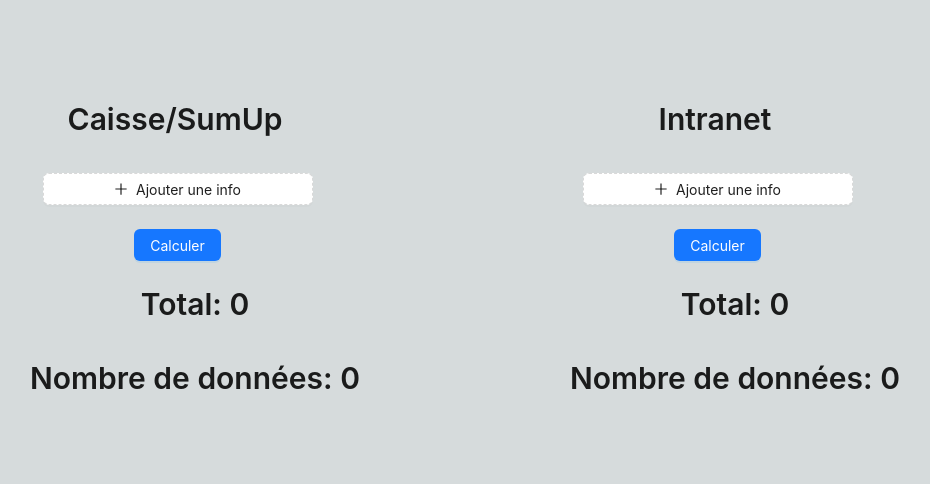
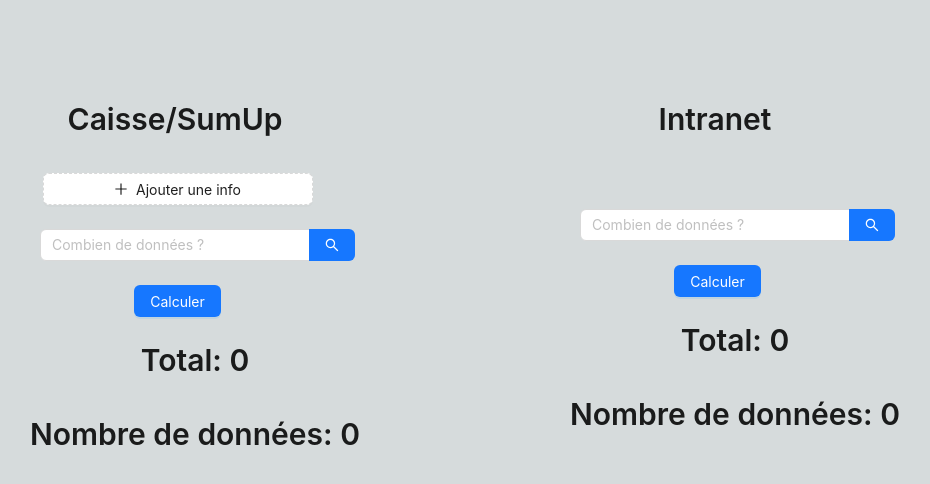
Before and after one commit to DylanGil/caisseIntranetCompare, a Next.js app: page / in a window 1280 px wide. Shown: the top 484 px of the page, without its empty margins (195-1125 px from the left). Built offline with nearby package versions, Linux system fonts and the light colour scheme.

Commit message:
add button How manh you want to add

```diff
--- a/src/pages/index.jsx
+++ b/src/pages/index.jsx
@@ -12,6 +12,7 @@
 } from "antd";
 
 const { Title } = Typography;
+const { Search } = Input;
 const formItemLayout = {
   wrapperCol: {
     xs: {
@@ -99,10 +100,8 @@
                             textAlignLast: "center",
                           }}
                           autoFocus={true}
-                          onKeyDown={(e) => {
-                            if (e.key === "Enter") {
-                              add();
-                            }
+                          onPressEnter={(e) => {
+                            add();
                           }}
                         />
                       </Form.Item>
@@ -134,6 +133,20 @@
                       Ajouter une info
                     </Button>
                     <Form.ErrorList errors={errors} />
+                  </Form.Item>
+                  <Form.Item>
+                    <Search
+                      placeholder="Combien de données ?"
+                      onSearch={(nb) => {
+                        for (let i = 0; i < nb; i++) {
+                          add();
+                        }
+                      }}
+                      enterButton
+                      style={{
+                        width: "70%",
+                      }}
+                    />
                   </Form.Item>
                 </>
               )}
@@ -216,10 +229,8 @@
                             textAlignLast: "center",
                           }}
                           autoFocus={true}
-                          onKeyDown={(e) => {
-                            if (e.key === "Enter") {
-                              add();
-                            }
+                          onPressEnter={(e) => {
+                            add();
                           }}
                         />
                       </Form.Item>
@@ -236,7 +247,7 @@
                     </Form.Item>
                   ))}
                   <Form.Item>
-                    <Button
+                    {/* <Button
                       type="dashed"
                       onClick={() => {
                         add();
@@ -249,8 +260,22 @@
                       icon={<PlusOutlined />}
                     >
                       Ajouter une info
-                    </Button>
+                    </Button> */}
                     <Form.ErrorList errors={errors} />
+                  </Form.Item>
+                  <Form.Item>
+                    <Search
+                      placeholder="Combien de données ?"
+                      onSearch={(nb) => {
+                        for (let i = 0; i < nb; i++) {
+                          add();
+                        }
+                      }}
+                      enterButton
+                      style={{
+                        width: "70%",
+                      }}
+                    />
                   </Form.Item>
                 </>
               )}
```
